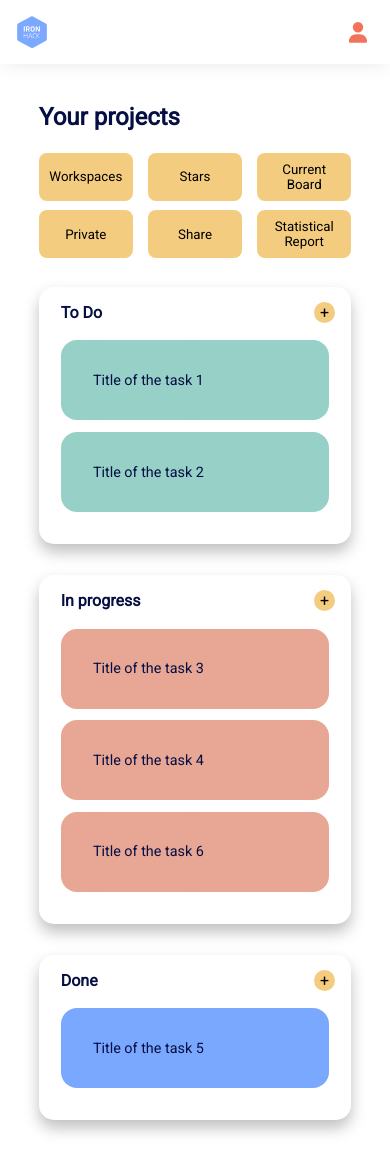
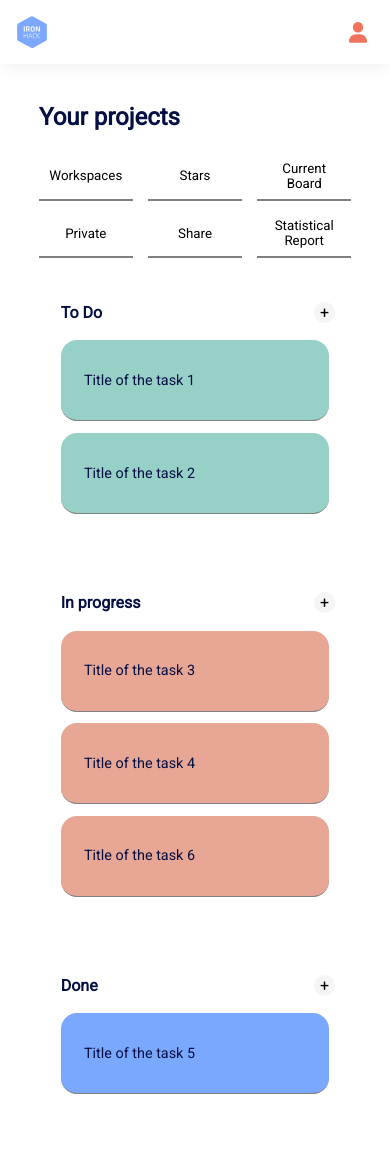
Before and after one commit to cecidlp/kanban, a Vue app: page /todos in a window 390 px wide. Shown: the top 1172 px of the page. Built offline with nearby package versions, Linux system fonts and the light colour scheme.

Commit message:
cambios estilo mas minimalista

```diff
--- a/src/pages/ToDoPage.vue
+++ b/src/pages/ToDoPage.vue
@@ -38,24 +38,45 @@
               </button>
               <div id="newTaskToAdd" class="form-popup">
                 <form action="" class="form-container">
-                  <h3>Add New Task TO DO</h3>
-                  <div>
+                  <h3 class="title-newtask">
+                    Add New Task TO DO
+                  </h3>
+                  <div class="title">
                     <label for="titleTask"><b>Title</b></label>
                   </div>
-                  <textarea id="titleTaskNew" name="titleTask" cols="40" rows="3" placeholder="Enter the name of the new task" />
-                  <div>
-                    <button type="button" @click="saveNewTask">
+                  <textarea
+                    id="titleTaskNew"
+                    name="titleTask"
+                    cols="40"
+                    rows="3"
+                    placeholder="Enter the name of the new task"
+                  />
+                  <div class="buttons-div">
+                    <button
+                      class="button-add"
+                      type="button"
+                      @click="saveNewTask"
+                    >
                       Save
                     </button>
-                    <button type="button" @click="cancelAddNewTask">
+                    <button
+                      class="button-cancel"
+                      type="button"
+                      @click="cancelAddNewTask"
+                    >
                       Cancel
                     </button>
                   </div>
                 </form>
               </div>
             </div>
-            <div v-for="singleNewTask in taskStatusTodo()" :key="singleNewTask.title" class="infoByTask1" @click="openModal">
-              <div class="infoByTask1">
+            <div
+              v-for="singleNewTask in taskStatusTodo()"
+              :key="singleNewTask.title"
+              class="infoByTask1"
+              @click="openModal"
+            >
+              <div>
                 <p>{{ singleNewTask.title }}</p>
               </div>
             </div>
@@ -72,24 +93,36 @@
               </button>
               <div id="inProgressTaskToAdd" class="form-popup">
                 <form action="" class="form-container">
-                  <h3>Add New Task IN PROGRESS</h3>
-                  <div>
+                  <h3 class="title-newtask">
+                    Add New Task IN PROGRESS
+                  </h3>
+                  <div class="title">
                     <label for="titleTask"><b>Title</b></label>
                   </div>
-                  <textarea id="titleTaskProgress" name="titleTask" cols="40" rows="3" placeholder="Enter the name of the new task in progress" />
-                  <div>
-                    <button type="button" @click="saveProgressTask">
+                  <textarea
+                    id="titleTaskNew"
+                    name="titleTask"
+                    cols="40"
+                    rows="3"
+                    placeholder="Enter the name of the new task in progress"
+                  />
+                  <div class="buttons-div">
+                    <button type="button" class="button-add" @click="saveProgressTask">
                       Save
                     </button>
-                    <button type="button" @click="cancelTaskInProgress">
+                    <button type="button" class="button-cancel" @click="cancelTaskInProgress">
                       Cancel
                     </button>
                   </div>
                 </form>
               </div>
             </div>
-            <div v-for="singleProgressTask in taskStatusInProgress()" :key="singleProgressTask.title" class="infoByTask2">
-              <div class="infoByTask2">
+            <div
+              v-for="singleProgressTask in taskStatusInProgress()"
+              :key="singleProgressTask.title"
+              class="infoByTask2"
+            >
+              <div>
                 <p>{{ singleProgressTask.title }}</p>
               </div>
             </div>
@@ -106,24 +139,36 @@
               </button>
               <div id="doneTaskToAdd" class="form-popup">
                 <form action="" class="form-container">
-                  <h3>Add New Task DONE</h3>
-                  <div>
+                  <h3 class="title-newtask">
+                    Add New Task DONE
+                  </h3>
+                  <div class="title">
                     <label for="titleTask"><b>Title</b></label>
                   </div>
-                  <textarea id="titleTaskDone" name="titleTask" cols="40" rows="3" placeholder="Enter the name of the new task finished" />
-                  <div>
-                    <button type="button" @click="saveDoneTask">
+                  <textarea
+                    id="titleTaskNew"
+                    name="titleTask"
+                    cols="40"
+                    rows="3"
+                    placeholder="Enter the name of the new task finished"
+                  />
+                  <div class="buttons-div">
+                    <button class="button-add" type="button" @click="saveDoneTask">
                       Save
                     </button>
-                    <button type="button" @click="cancelTaskDone">
+                    <button class="button-cancel" type="button" @click="cancelTaskDone">
                       Cancel
                     </button>
                   </div>
                 </form>
               </div>
             </div>
-            <div v-for="singleDoneTask in taskStatusDone()" :key="singleDoneTask.title" class="infoByTask3">
-              <div class="infoByTask3">
+            <div
+              v-for="singleDoneTask in taskStatusDone()"
+              :key="singleDoneTask.title"
+              class="infoByTask3"
+            >
+              <div>
                 <p>{{ singleDoneTask.title }}</p>
               </div>
             </div>
@@ -135,7 +180,6 @@
 </template>
 
 <script>
-
 export default {
   data() {
     return {
@@ -152,8 +196,7 @@ export default {
       doneTaskName: '',
     };
   },
-  computed: {
-  },
+  computed: {},
   methods: {
     /** NEW TASK MODAL  */
     addNewTask() {
@@ -219,7 +262,6 @@ export default {
       const statusDone = this.tasks.filter((task) => task.status === 3);
       return statusDone;
     },
-
   },
 };
 </script>
@@ -238,8 +280,7 @@ h1 {
 
 .buttonsMenu {
   align-items: center;
-  background-color: var(--component-three);
-  border-radius: 8px;
+  background-color: white;
   box-sizing: border-box;
   cursor: pointer;
   display: flex;
@@ -247,6 +288,11 @@ h1 {
   width: 15%;
   justify-content: center;
   border: none;
+  border-bottom: 2px solid grey;
+}
+
+.buttonsMenu:hover {
+ border-bottom: 2px solid var(--component-three);
 }
 
 .mainMenu {
@@ -267,7 +313,6 @@ h1 {
 
 .column1 {
   border-radius: 15px;
-  box-shadow: rgba(0, 0, 0, 0.25) 0 8px 15px;
   text-align: center;
   width: 30%;
 }
@@ -275,14 +320,12 @@ h1 {
 .column2 {
   width: 30%;
   border-radius: 15px;
-  box-shadow: rgba(0, 0, 0, 0.25) 0 8px 15px;
   text-align: center;
 }
 
 .column3 {
   width: 30%;
   border-radius: 15px;
-  box-shadow: rgba(0, 0, 0, 0.25) 0 8px 15px;
   text-align: center;
 }
 
@@ -310,7 +353,8 @@ h1 {
   margin: 4%;
   border-radius: 1rem;
   background-color: var(--component-one);
-  padding-left: 4%;
+  padding-left: 8%;
+  border-bottom: 1px solid grey;
 }
 
 .infoByTask2 {
@@ -321,7 +365,8 @@ h1 {
   margin: 4%;
   border-radius: 1rem;
   background-color: var(--component-two);
-  padding-left: 4%;
+  padding-left: 8%;
+  border-bottom: 1px solid grey;
 }
 
 .infoByTask3 {
@@ -332,12 +377,13 @@ h1 {
   margin: 4%;
   border-radius: 1rem;
   background-color: #7ba8ff;
-  padding-left: 4%;
+  padding-left: 8%;
+  border-bottom: 1px solid grey;
 }
 
 .addTask {
   margin-right: 2%;
-  background-color: var(--component-three);
+  background-color: whitesmoke;
   border-radius: 50%;
   cursor: pointer;
   font-size: 1rem;
@@ -360,16 +406,70 @@ p {
 /** MODAL Add New Task */
 .form-popup {
   display: none;
-  border: 3px solid red;
-  background-color: blue;
+  border-radius: 8px;
+  background-color: white;
   z-index: 9;
   margin-left: 10%;
-  margin-top: 20%;
+  margin-top: 40%;
+  border: 1px solid black;
+}
+#titleTaskNew {
+  width: 90%;
+  height: 5rem;
+  padding: 12px 20px;
+  box-sizing: border-box;
+  border: 2px solid #ccc;
+  border-radius: 4px;
+  background-color: #f8f8f8;
+  font-size: 16px;
+  resize: none;
+}
 
+.form-container {
+  width: 17rem;
+  height: 12rem;
+}
+
+.title-newtask {
+  font-size: 1rem;
+  margin-top: 1rem;
+  margin-bottom: 1rem;
+  color: var(--subtitle-landing);
+}
+
+.title {
+  font-size: 1rem;
+  margin-bottom: 2%;
+  color: var(--subtitle-landing);
+}
+
+.button-add {
+  align-items: center;
+  background-color: whitesmoke;
+  border-radius: 8px;
+  margin-top: 3%;
+  border: none;
+  border-bottom: 2px solid #B6C197;
+    padding: 2%;
+}
+
+.button-cancel {
+  align-items: center;
+  background-color: whitesmoke;
+  border-radius: 8px;
+  margin-top: 3%;
+  border: none;
+  border-bottom: 2px solid #BD6B6A;
+    padding: 2%;
+}
+
+.buttons-div {
+  display: flex;
+  justify-content: space-evenly;
+  align-items: center;
 }
 
 @media only screen and (max-width: 700px) {
-
   h1 {
     margin-bottom: 4%;
   }
@@ -384,13 +484,19 @@ p {
   }
 
   .buttonsMenu {
-    background-color: var(--component-three);
-    border-radius: 8px;
     box-sizing: border-box;
     cursor: pointer;
     width: 30%;
     border: none;
     margin-top: 3%;
+    align-items: center;
+  background-color: white;
+  border: none;
+  border-bottom: 2px solid grey;
+  }
+
+  .buttonsmenu:active {
+    border-bottom: 2px solid var(--component-three);
   }
 
   .mainRow {
```
